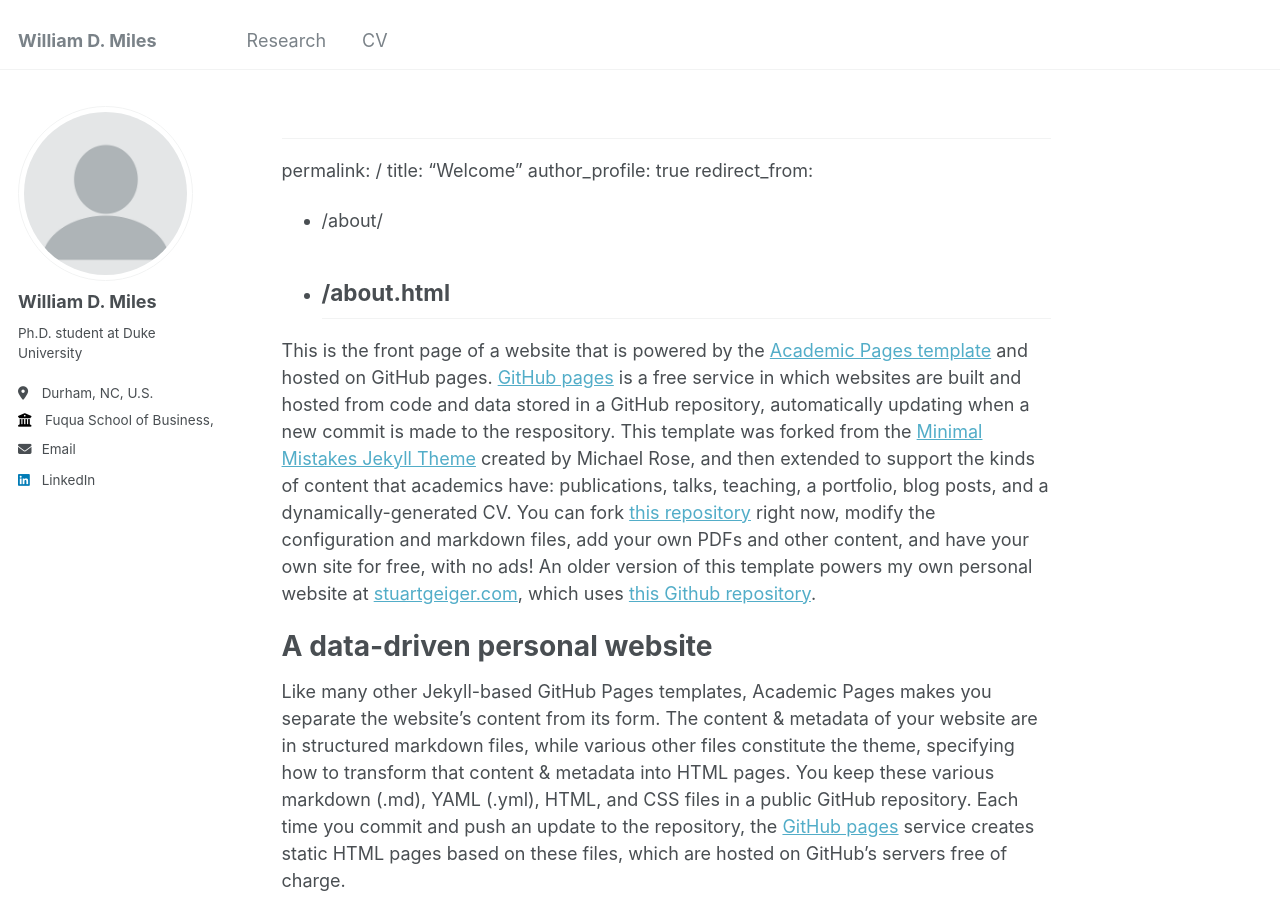
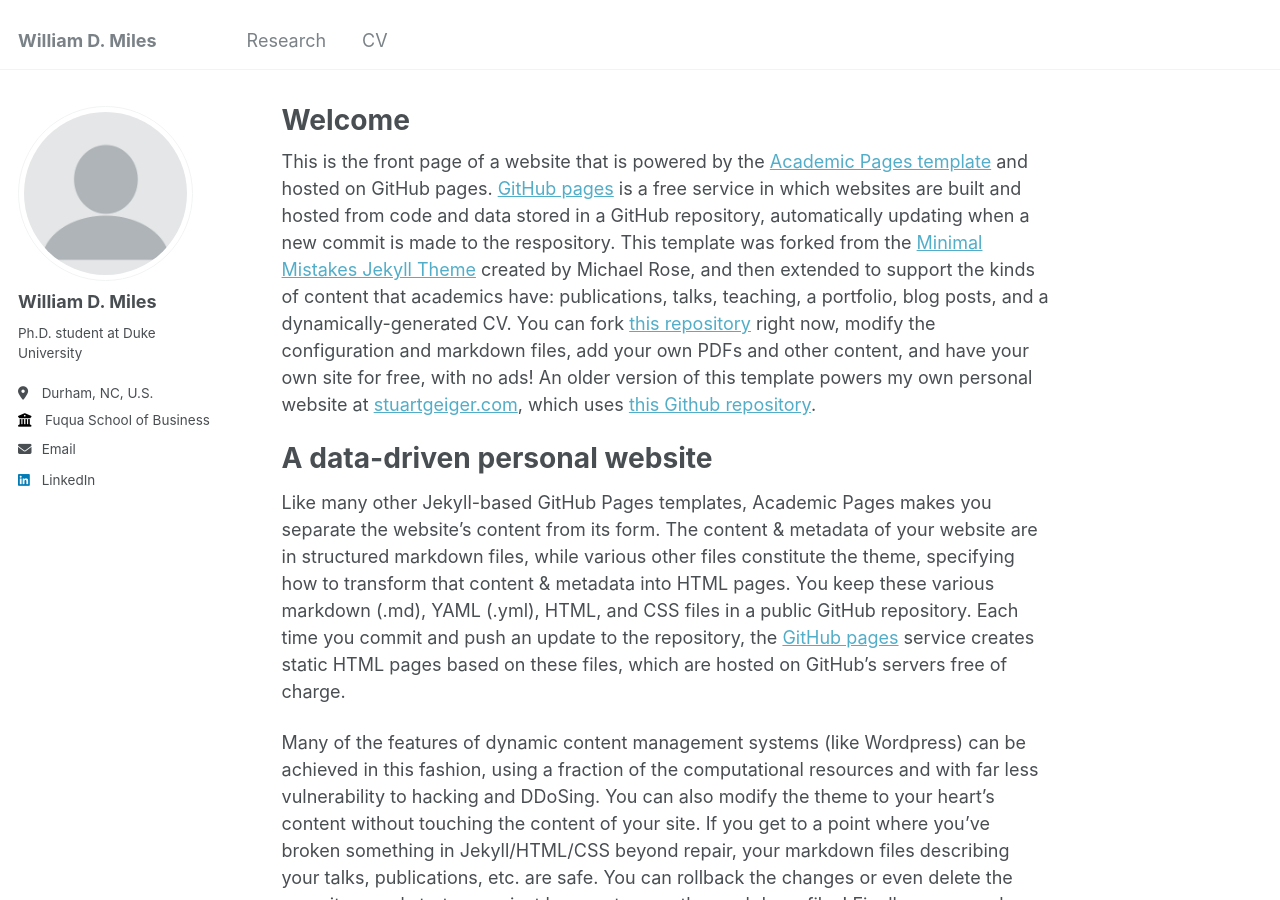
Before and after one commit to willdmiles/willdmiles.github.io, a Jekyll site: the page built from _pages/about.md, in a window 1280 px wide and 900 px high. Built offline with Jekyll 4.4.1, drawn with Linux system fonts in a browser that asks for light colours; our own code applies the rules of GitHub Pages for plain Markdown files.

Commit message:
trying again

```diff
--- a/_config.yml
+++ b/_config.yml
@@ -26,7 +26,7 @@ author:
   pronouns         : # example: "she/her"
   bio              : "Ph.D. student at Duke University"
   location         : "Durham, NC, U.S."
-  employer         : "Fuqua School of Business,\nDuke University"
+  employer         : "Fuqua School of Business"
   uri              : # URL
   email            : "will.miles@duke.edu"
 
--- a/_pages/about.md
+++ b/_pages/about.md
@@ -1,4 +1,3 @@
-
 ---
 permalink: /
 title: "Welcome"
```
